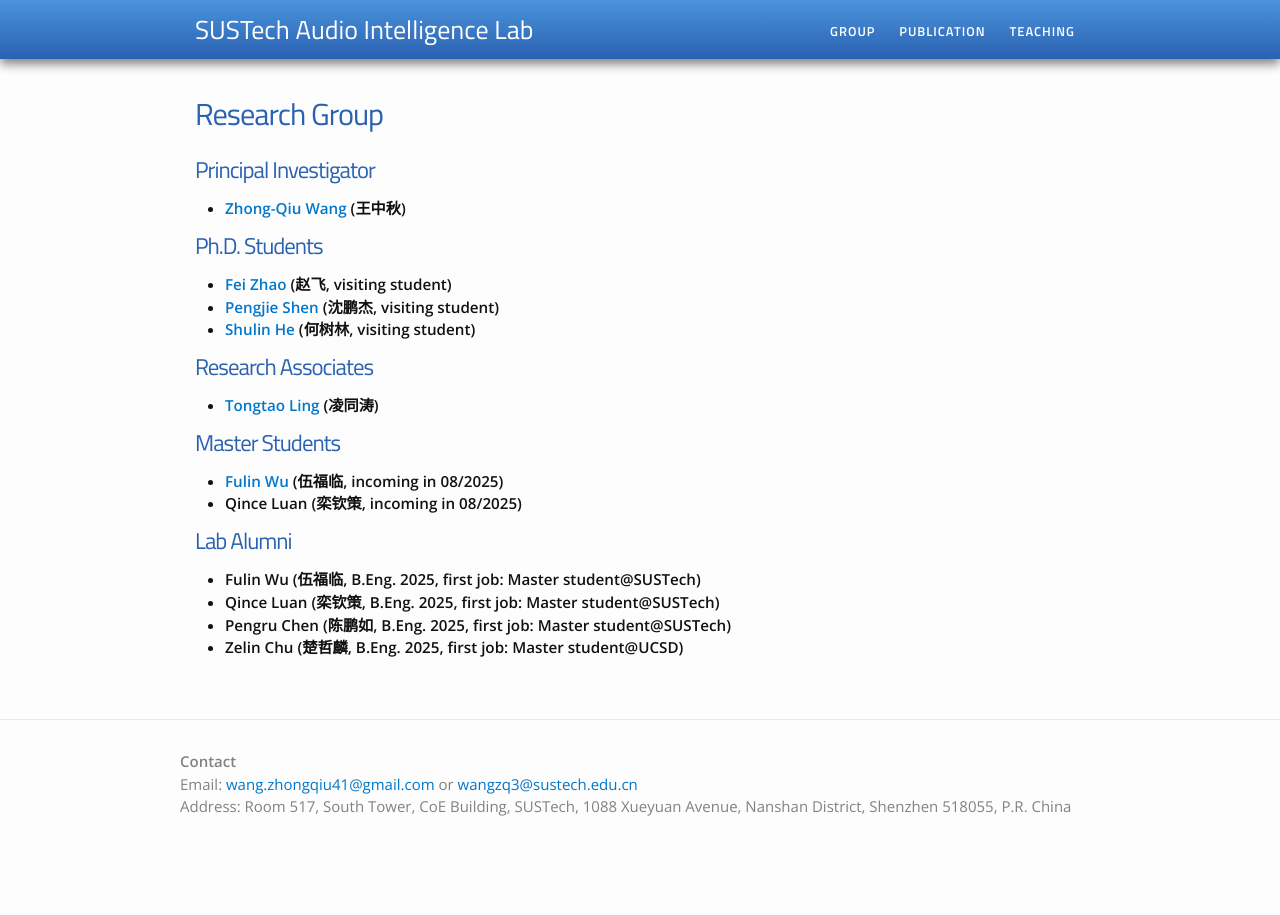
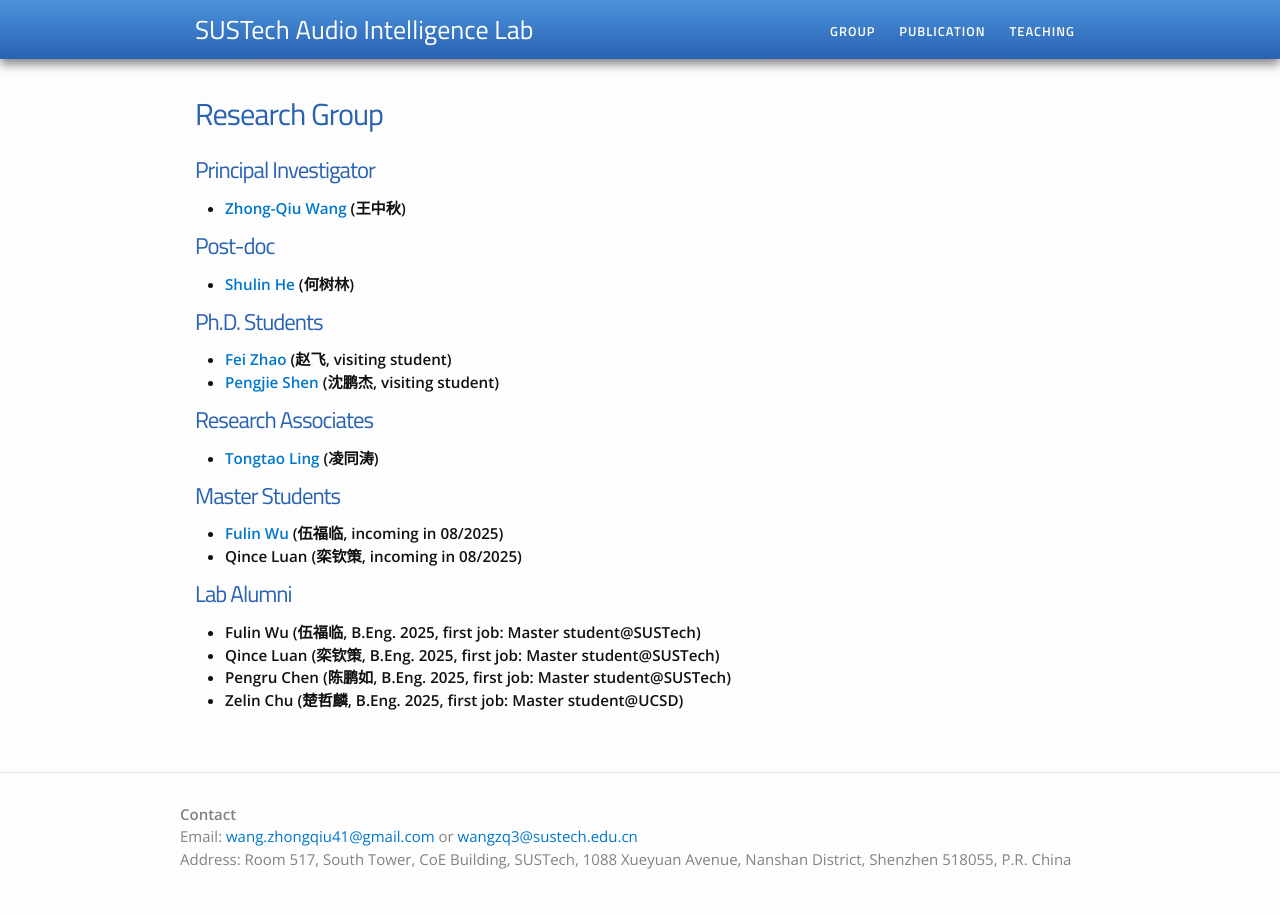
Before and after one commit to sustechailab/sustechailab.github.io, a Jekyll site: the page group.html, which Jekyll copies as it is, in a window 1280 px wide. Built offline with Jekyll 4.4.1, drawn with Linux system fonts in a browser that asks for light colours.

Commit message:
Initial commit

```diff
--- a/group.html
+++ b/group.html
@@ -83,11 +83,15 @@
 <li><b><a href="http://zqwang7.github.io/" target="view_window">Zhong-Qiu Wang</a> (王中秋)</b></li>
 </ul>
 
+<h1>Post-doc</h1>
+<ul>
+<li><b><a href="https://heshulin.github.io/" target="view_window">Shulin He</a> (何树林)</b></li>
+</ul>
+
 <h1>Ph.D. Students</h1>
 <ul>
-<li><b><a href="https://scholar.google.com/citations?hl=en&user=30ZVZkYAAAAJ" target="view_window">Fei Zhao</a> (赵飞, visiting student)</b></li>
+<li><b><a href="https://zhaof-i.github.io/" target="view_window">Fei Zhao</a> (赵飞, visiting student)</b></li>
 <li><b><a href="https://shenpengjie.github.io/" target="view_window">Pengjie Shen</a> (沈鹏杰, visiting student)</b></li>
-<li><b><a href="https://scholar.google.com/citations?user=IweWDgYAAAAJ&hl=en" target="view_window">Shulin He</a> (何树林, visiting student)</b></li>
 </ul>
 
 <h1>Research Associates</h1>
--- a/publication.html
+++ b/publication.html
@@ -99,6 +99,10 @@
     R. Sachdev, <strong>Z.-Q. Wang</strong>, and C.-H. H. Yang, "<a href="https://arxiv.org/abs/2407.16370" target="view_window">Evolutionary Prompt Design for LLM-Based Post-ASR Error Correction</a>", in <i>arxiv preprint arXiv:2407.16370</i>, 2024.
     </li>
 
+    <li>
+    <strong>Z.-Q. Wang</strong>, G. Wichern, and J. Le Roux, "<a href="https://arxiv.org/abs/2110.00570" target="view_window">Leveraging Low-Distortion Target Estimates for Improved Speech Enhancement</a>", in <i>arXiv preprint arXiv:2110.00570</i>, 2021. [<a href="https://github.com/espnet/espnet/blob/master/espnet2/enh/separator/ineube_separator.py" target="view_window"><u>Code</u></a>]
+    </li>
+
 </ul>
 
 <h2>2026</h2>
```
